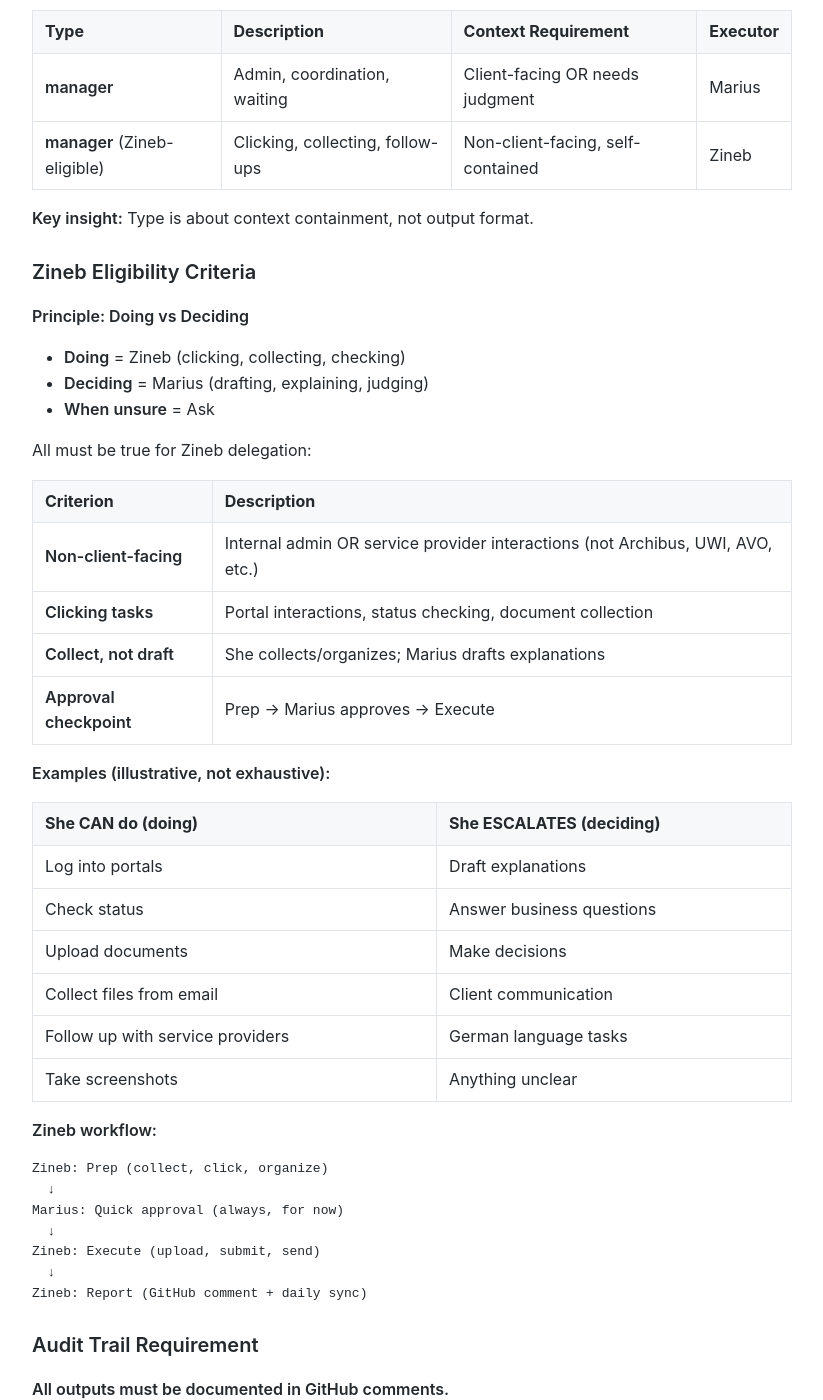
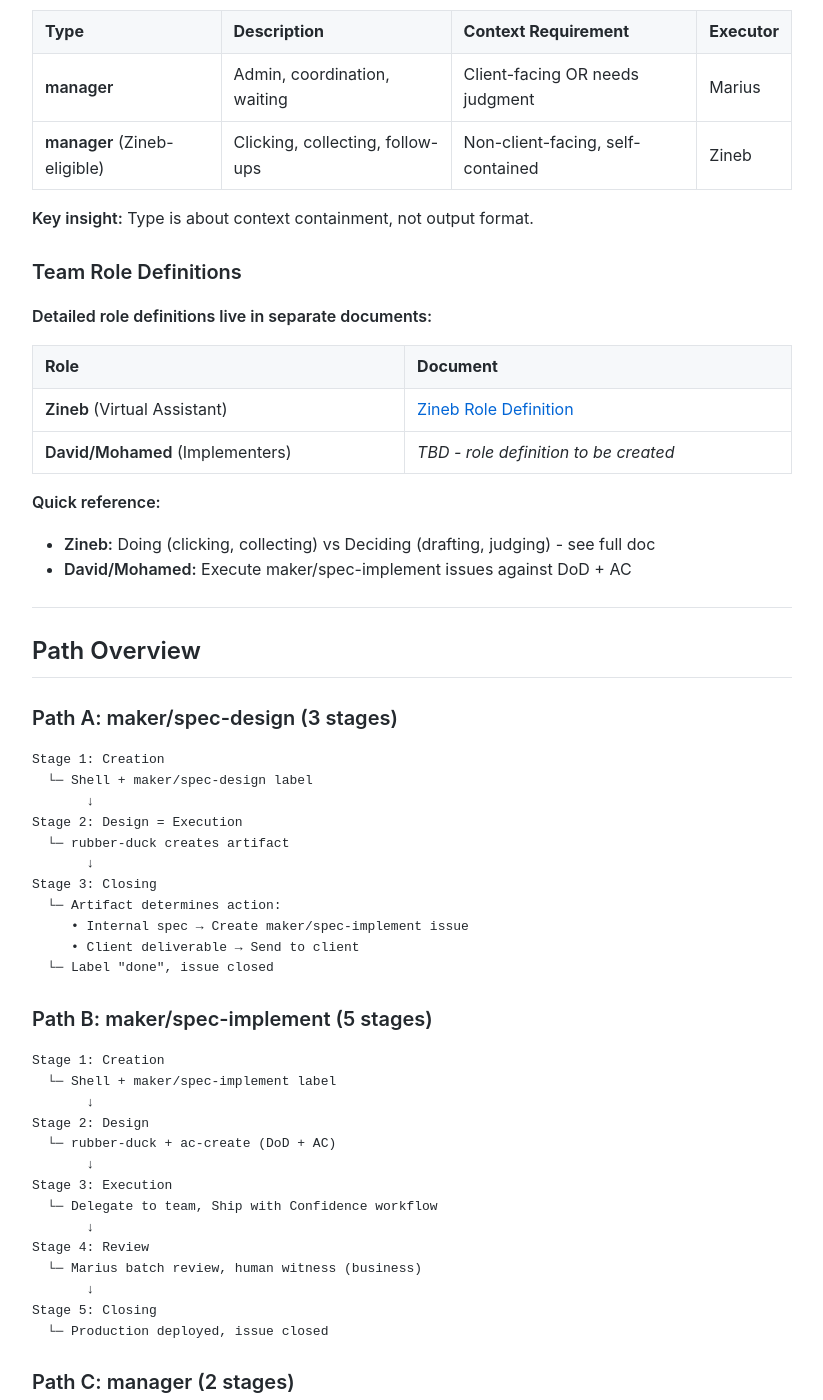
Before and after one commit to MariusWilsch/public-wilsch-ai-pages, a Jekyll site: the page built from global/issue-lifecycle-router.md, in a window 1280 px wide and 1400 px high, scrolled down 1654 px. Shown: the whole window, without its empty margins (228-1051 px from the left). Built offline with Jekyll 4.4.1, drawn with Linux system fonts in a browser that asks for light colours; our own code applies the rules of GitHub Pages for plain Markdown files; some of the changed text lies outside the part shown.

Commit message:
Sync from hippocampus 2026-01-25

````diff
--- a/global/issue-lifecycle-router.md
+++ b/global/issue-lifecycle-router.md
@@ -55,61 +55,18 @@ Router document for issue lifecycle. Issues follow one of two paths based on typ
 
 **Key insight:** Type is about context containment, not output format.
 
-### Zineb Eligibility Criteria
+### Team Role Definitions
 
-**Principle: Doing vs Deciding**
-- **Doing** = Zineb (clicking, collecting, checking)
-- **Deciding** = Marius (drafting, explaining, judging)
-- **When unsure** = Ask
+**Detailed role definitions live in separate documents:**
 
-All must be true for Zineb delegation:
+| Role | Document |
+|------|----------|
+| **Zineb** (Virtual Assistant) | [Zineb Role Definition](https://mariuswilsch.github.io/public-wilsch-ai-pages/project/WILSCH-AI-INTERNAL/zineb-role-definition) |
+| **David/Mohamed** (Implementers) | *TBD - role definition to be created* |
 
-| Criterion | Description |
-|-----------|-------------|
-| **Non-client-facing** | Internal admin OR service provider interactions (not Archibus, UWI, AVO, etc.) |
-| **Clicking tasks** | Portal interactions, status checking, document collection |
-| **Collect, not draft** | She collects/organizes; Marius drafts explanations |
-| **Approval checkpoint** | Prep → Marius approves → Execute |
-
-**Examples (illustrative, not exhaustive):**
-
-| She CAN do (doing) | She ESCALATES (deciding) |
-|-------------------|-------------------------|
-| Log into portals | Draft explanations |
-| Check status | Answer business questions |
-| Upload documents | Make decisions |
-| Collect files from email | Client communication |
-| Follow up with service providers | German language tasks |
-| Take screenshots | Anything unclear |
-
-**Zineb workflow:**
-```
-Zineb: Prep (collect, click, organize)
-  ↓
-Marius: Quick approval (always, for now)
-  ↓
-Zineb: Execute (upload, submit, send)
-  ↓
-Zineb: Report (GitHub comment + daily sync)
-```
-
-### Audit Trail Requirement
-
-**All outputs must be documented in GitHub comments.**
-
-When Zineb collects something or completes work, she comments on the issue with what was done and the result. No floating context - if it's not in a comment, it didn't happen.
-
-**Example:**
-> [screenshot]
-> "Email has been migrated to the new account in Willow."
-
-### Friction Discovery (Stage 1)
-
-Zineb's manual work is **Stage 1** of the [Process Refinement Ladder](https://mariuswilsch.github.io/public-wilsch-ai-pages/project/WILSCH-AI-INTERNAL/process-refinement-ladder).
-
-Her friction points ("I don't have access to X", "I can't find Y") feed Stage 2 (interactive automation) and Stage 3 (full automation).
-
-**Report friction via issue comments** - this enables future process improvement.
+**Quick reference:**
+- **Zineb:** Doing (clicking, collecting) vs Deciding (drafting, judging) - see full doc
+- **David/Mohamed:** Execute maker/spec-implement issues against DoD + AC
 
 ---
 
````
Also changed, not shown: project/WILSCH-AI-INTERNAL/zineb-role-definition.md (added, +98 -0 lines).
